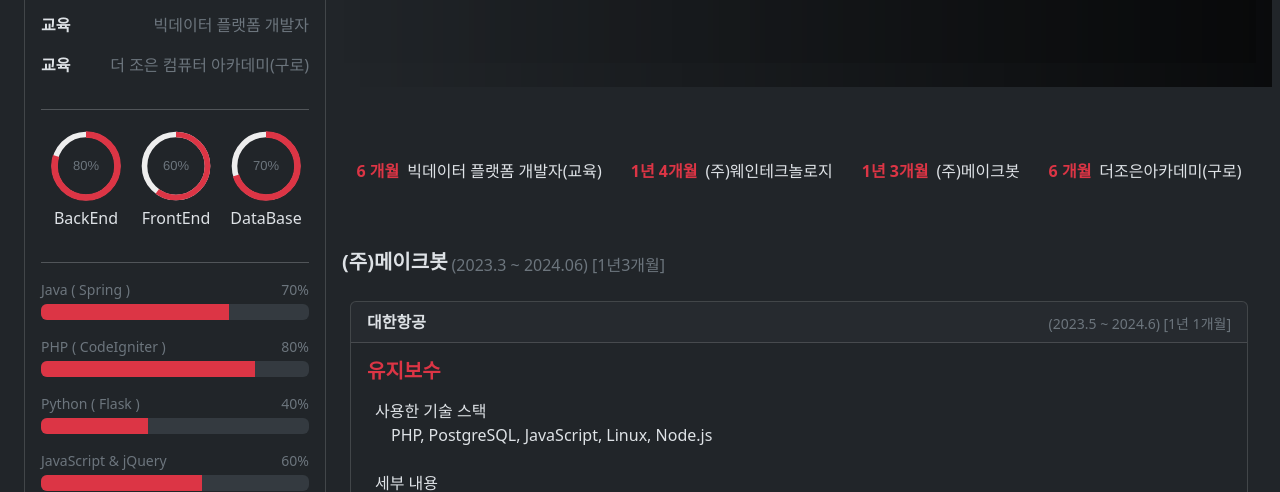
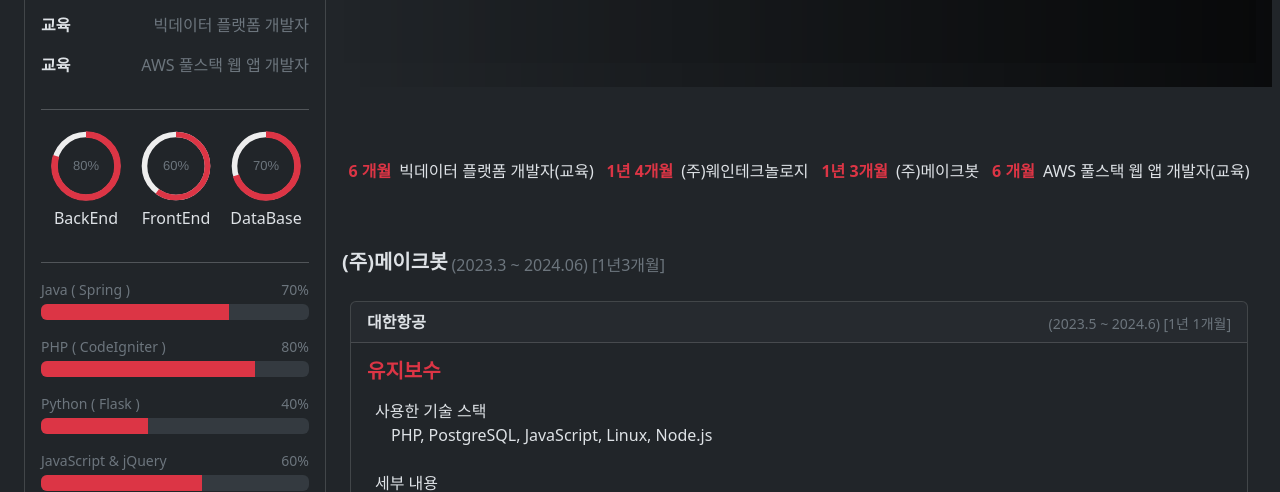
Before and after one commit to seunghwan94/myInfo, a plain HTML site: page index.html in a window 1280 px wide. Shown: the part 253-745 px from the top of the page. Drawn offline with nearby package versions, Linux system fonts and the light colour scheme.

Commit message:
'수정'

```diff
--- a/index.html
+++ b/index.html
@@ -123,7 +123,7 @@
         </div>
         <div class="d-flex justify-content-between">
           <p class="fw-bold">교육</p>
-          <p class="text-secondary">더 조은 컴퓨터 아카데미(구로)</p>
+          <p class="text-secondary">AWS 풀스택 웹 앱 개발자</p>
         </div>
 
         <hr>
@@ -231,7 +231,7 @@
             </div>
             <div class="d-flex justify-content-between">
               <p class="fw-bold">교육</p>
-              <p class="text-secondary">더 조은 컴퓨터 아카데미(구로)</p>
+              <p class="text-secondary">AWS 풀스택 웹 앱 개발자</p>
             </div>
 
             <hr>
@@ -339,7 +339,7 @@
         </div>
         <div class="d-flex align-items-center">
           <p class="fw-bold text-danger">6 개월</p>
-          <p class="ms-2">더조은아카데미(구로)</p>
+          <p class="ms-2">AWS 풀스택 웹 앱 개발자(교육)</p>
         </div>
       </div>
       <!-- 메인 bottom -->
```
